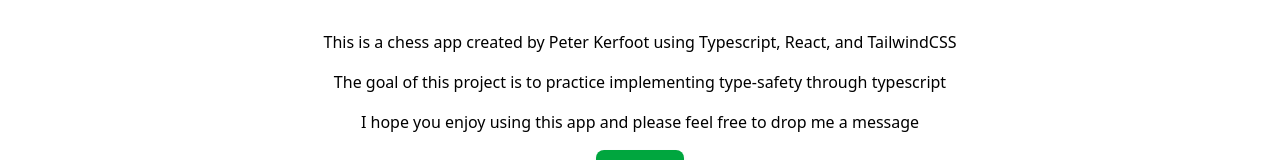
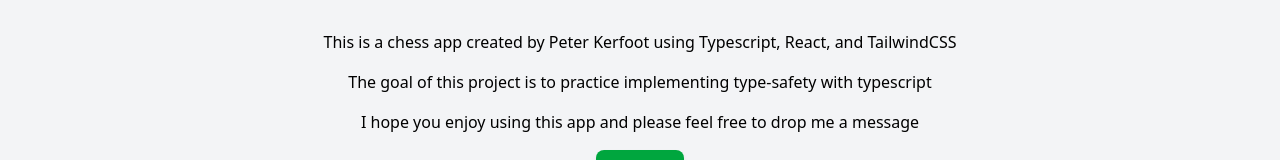
Before and after one commit to YonugJones/chess-app, a React (Vite) app: page / in a window 1280 px wide. Shown: the part 310-470 px from the top of the page. Built offline with nearby package versions, Linux system fonts and the light colour scheme.

Commit message:
added gray background

```diff
--- a/src/pages/LandingPage.tsx
+++ b/src/pages/LandingPage.tsx
@@ -3,7 +3,7 @@
 
 const LandingPage = () => {
   return (
-    <div className='min-h-screen flex flex-col'>
+    <div className='min-h-screen flex flex-col bg-gray-100'>
       <Header />
       <div className='flex flex-1 flex-col items-center justify-center p-4 text-center space-y-4'>
         <p className='animate-appear delay-0'>
@@ -11,8 +11,8 @@
           and TailwindCSS
         </p>
         <p className='animate-appear delay-1000'>
-          The goal of this project is to practice implementing type-safety
-          through typescript
+          The goal of this project is to practice implementing type-safety with
+          typescript
         </p>
         <p className='animate-appear delay-2000'>
           I hope you enjoy using this app and please feel free to drop me a
```
